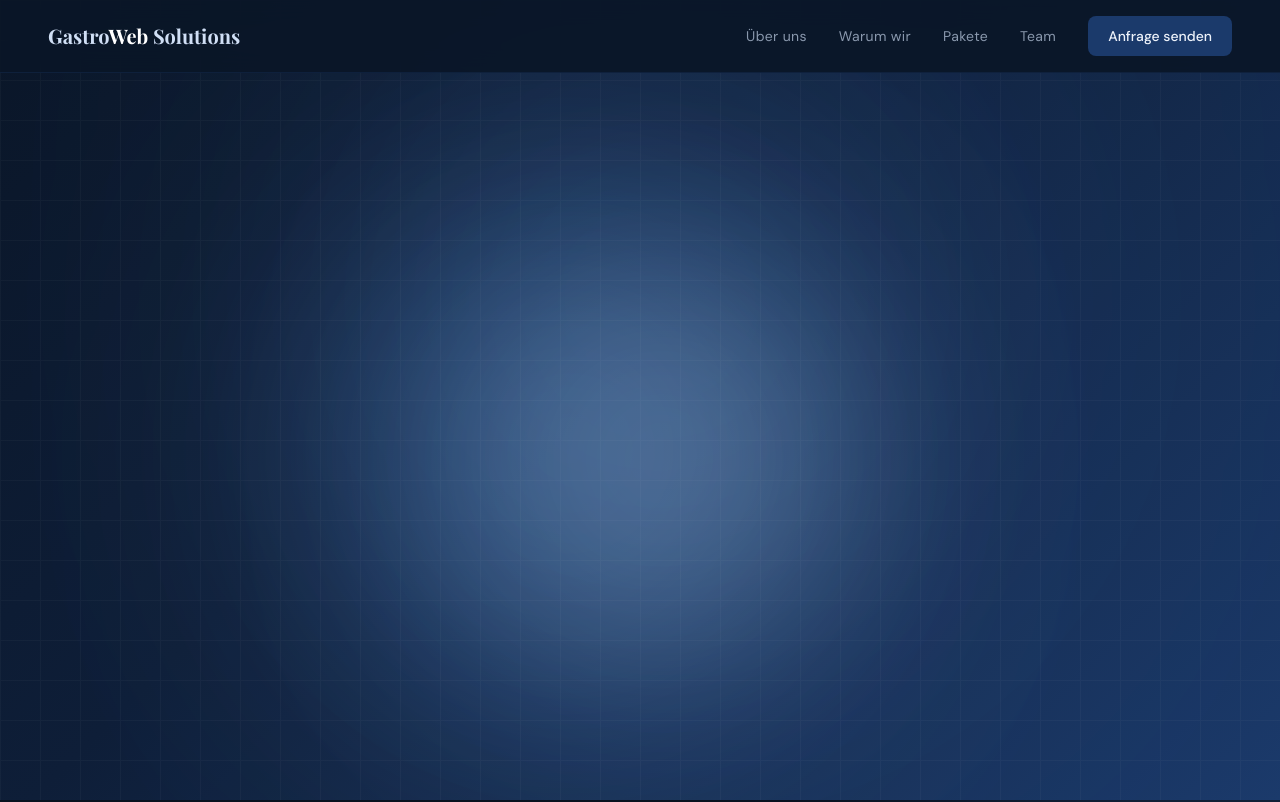
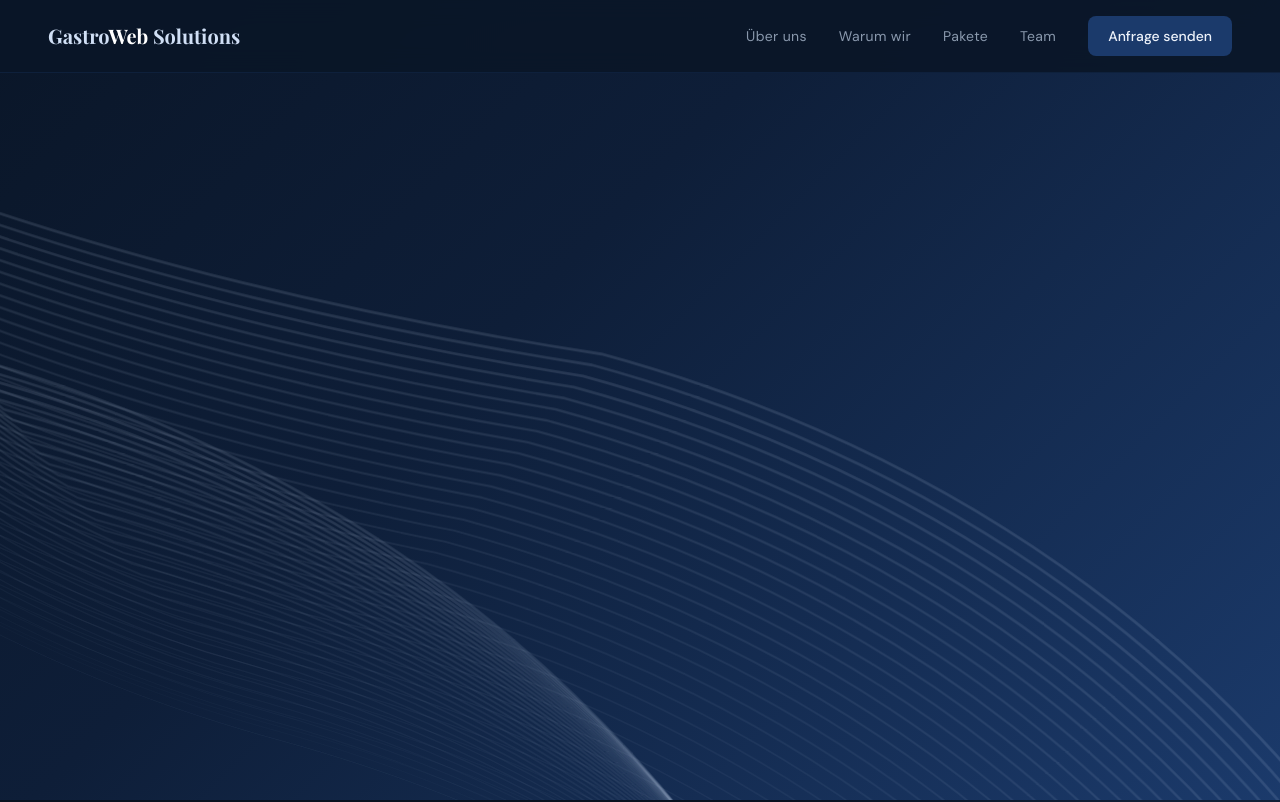
Before and after one commit to dogukansentrk/gastrowebsolutions, a React (Vite) app: page / in a window 1280 px wide. Shown: the top 802 px of the page. Built offline with nearby package versions, Linux system fonts and the light colour scheme.

Commit message:
Revert to original SVG paths and solve performance issue via pure opacity animations

```diff
--- a/src/components/ui/background-paths.tsx
+++ b/src/components/ui/background-paths.tsx
@@ -2,56 +2,49 @@
 
 import { motion } from "framer-motion";
 
-function FloatingOrbs() {
+function FloatingPaths({ position }: { position: number }) {
+    // Restoring the original beautiful 36 paths but making them performant
+    const paths = Array.from({ length: 36 }, (_, i) => ({
+        id: i,
+        d: `M-${380 - i * 5 * position} -${189 + i * 6}C-${
+            380 - i * 5 * position
+        } -${189 + i * 6} -${312 - i * 5 * position} ${216 - i * 6} ${
+            152 - i * 5 * position
+        } ${343 - i * 6}C${616 - i * 5 * position} ${470 - i * 6} ${
+            684 - i * 5 * position
+        } ${875 - i * 6} ${684 - i * 5 * position} ${875 - i * 6}`,
+        color: `rgba(232,237,245,${0.03 + i * 0.01})`,
+        width: 0.5 + i * 0.03,
+    }));
+
     return (
-        <div className="absolute inset-0 overflow-hidden pointer-events-none">
-            {/* Primary Blue Orb */}
-            <motion.div
+        <div className="absolute inset-0 pointer-events-none">
+            <svg
+                className="w-full h-full text-primary-100"
+                viewBox="0 0 696 316"
+                fill="none"
+            >
+                <title>Background Paths</title>
+                {paths.map((path) => (
+                    <motion.path
+                        key={path.id}
+                        d={path.d}
+                        stroke="currentColor"
+                        strokeWidth={path.width}
+                        strokeOpacity={0.1 + path.id * 0.01}
+                        initial={{ opacity: 0.3 }}
                         animate={{
-                    x: [0, 40, -20, 0],
-                    y: [0, -30, 40, 0],
-                    scale: [1, 1.1, 0.9, 1],
+                            opacity: [0.2, 0.5, 0.2],
                         }}
                         transition={{
-                    duration: 15,
+                            duration: 10 + Math.random() * 5,
                             repeat: Infinity,
                             ease: "easeInOut",
                         }}
-                className="absolute top-1/4 left-1/4 w-[40vw] h-[40vw] max-w-[500px] max-h-[500px] rounded-full mix-blend-screen filter blur-[80px] md:blur-[120px] opacity-40"
-                style={{ background: '#3E6FB5' }}
+                        style={{ willChange: "opacity" }}
                     />
-            {/* Deep Blue Orb */}
-            <motion.div
-                animate={{
-                    x: [0, -30, 20, 0],
-                    y: [0, 40, -20, 0],
-                    scale: [1, 0.9, 1.1, 1],
-                }}
-                transition={{
-                    duration: 18,
-                    repeat: Infinity,
-                    ease: "easeInOut",
-                    delay: 2,
-                }}
-                className="absolute bottom-1/4 right-1/4 w-[50vw] h-[50vw] max-w-[600px] max-h-[600px] rounded-full mix-blend-screen filter blur-[100px] md:blur-[140px] opacity-30"
-                style={{ background: '#1B3A6B' }}
-            />
-            {/* Secondary Accent Orb */}
-            <motion.div
-                animate={{
-                    x: [0, 20, -10, 0],
-                    y: [0, -20, 10, 0],
-                    scale: [1, 1.05, 0.95, 1],
-                }}
-                transition={{
-                    duration: 12,
-                    repeat: Infinity,
-                    ease: "easeInOut",
-                    delay: 1,
-                }}
-                className="absolute top-1/3 right-1/3 w-[30vw] h-[30vw] max-w-[400px] max-h-[400px] rounded-full mix-blend-screen filter blur-[60px] md:blur-[100px] opacity-20"
-                style={{ background: '#D0DFF5' }}
-            />
+                ))}
+            </svg>
         </div>
     );
 }
@@ -68,17 +61,10 @@ export function BackgroundPaths({
     return (
         <div className="relative min-h-screen w-full flex items-center justify-center overflow-hidden"
             style={{ background: 'linear-gradient(135deg, #0A1628 0%, #0E1E38 40%, #1B3A6B 100%)' }}>
-
-            <FloatingOrbs />
-
-            {/* Subtle grid overlay to give it a tech/premium feel while being very lightweight */}
-            <div
-              className="absolute inset-0 pointer-events-none opacity-[0.03]"
-              style={{
-                backgroundImage: `linear-gradient(rgba(232, 237, 245, 1) 1px, transparent 1px), linear-gradient(90deg, rgba(232, 237, 245, 1) 1px, transparent 1px)`,
-                backgroundSize: '40px 40px'
-              }}
-            />
+            <div className="absolute inset-0">
+                <FloatingPaths position={1} />
+                <FloatingPaths position={-1} />
+            </div>
 
             <div className="relative z-10 container mx-auto px-4 md:px-6 text-center mt-12 md:mt-20">
                 <motion.div
@@ -96,7 +82,7 @@ export function BackgroundPaths({
                         <motion.p
                             initial={{ opacity: 0, y: 20 }}
                             animate={{ opacity: 1, y: 0 }}
-                            transition={{ delay: 0.5, duration: 0.8 }}
+                            transition={{ delay: 0.3, duration: 0.8 }}
                             className="text-lg md:text-xl text-primary-100/60 max-w-xl mx-auto mb-10 font-light leading-relaxed"
                         >
                             {subtitle}
@@ -107,7 +93,7 @@ export function BackgroundPaths({
                         <motion.div
                             initial={{ opacity: 0, y: 20 }}
                             animate={{ opacity: 1, y: 0 }}
-                            transition={{ delay: 0.8, duration: 0.8 }}
+                            transition={{ delay: 0.6, duration: 0.8 }}
                             className="inline-block"
                         >
                             <a
```
Lines whose indentation alone changed are shown as unchanged.
